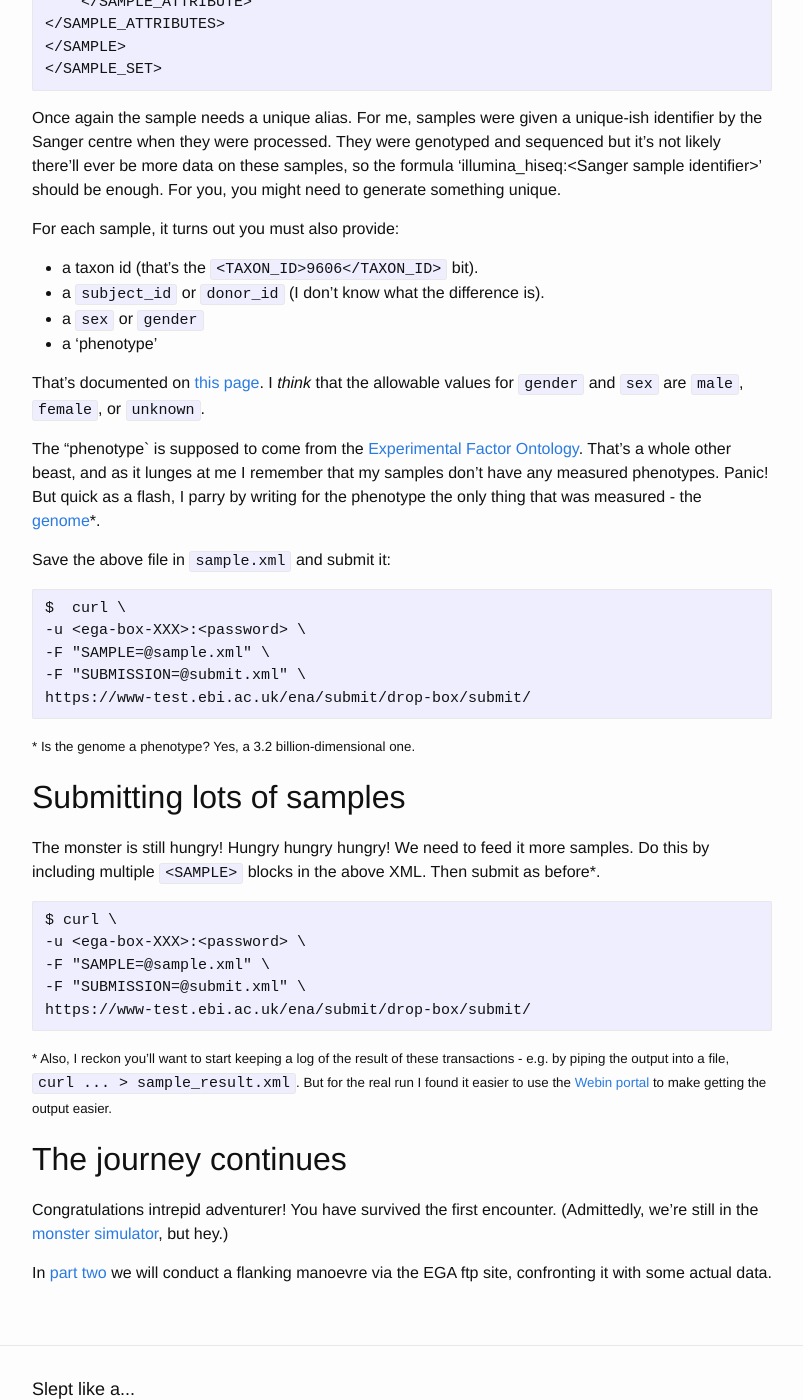
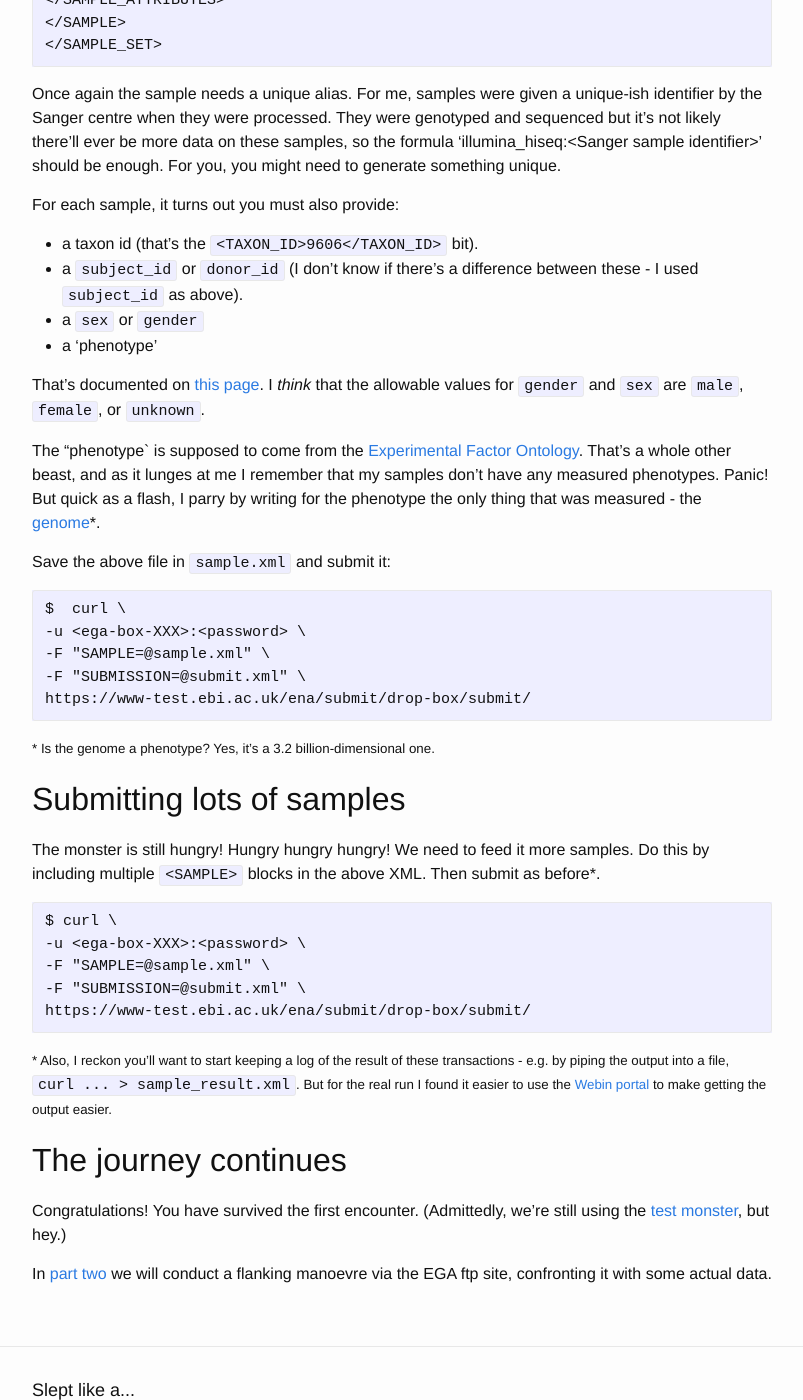
Before and after one commit to gavinband/gavinband.github.io, a Jekyll site: the page built from _posts/2019-05-01-Me_versus_the_European_Genome_Phenome_Archive.md, in a window 1280 px wide and 1400 px high, scrolled down 5211 px. Shown: the whole window, without its empty margins (238-1041 px from the left). Built offline with Jekyll 4.4.1, drawn with Linux system fonts in a browser that asks for light colours; some of the changed text lies outside the part shown.

Commit message:
Minor tweaks

````diff
--- a/_posts/2019-05-01-Me_versus_the_European_Genome_Phenome_Archive.md
+++ b/_posts/2019-05-01-Me_versus_the_European_Genome_Phenome_Archive.md
@@ -99,8 +99,7 @@ that your data release will occupy.  And then never change it.
 
 Why?  There are two reasons.
 
-1. It'll stop you faffing about with renaming files, which is what I do whenever I change my mind
-about how something looks.
+1. It'll stop you faffing about with renaming files later.
 
 2. The EGA submission system *does not recognise changes to its FTP inboxes
 straight away*. It appears to take overnight to do it - no doubt it's a CRON job or some other such thing
@@ -206,7 +205,7 @@ https://www-test.ebi.ac.uk/ena/submit/drop-box/submit/
 
 If this works, you'll get a reply containing `<INFO>Submission has been committed.</INFO>`.
 
-**Note**: Make a note of the EGA ID that you received.  This might be important later.  (But we're only testing right now.)
+**Note**: In a real run you would make a note of the EGA ID that you received, as it's important later. But we're only testing right now.
 
 You can of course add more attributes to the study - I think they are arbitrary tag/value pairs -
 but it's not clear what they end up being used for. In my study, I added a couple of citations
@@ -260,7 +259,7 @@ identifier&gt;' should be enough. For you, you might need to generate something
 For each sample, it turns out you must also provide:
 
 -  a taxon id (that's the `<TAXON_ID>9606</TAXON_ID>` bit).
-- a `subject_id` or `donor_id` (I don't know what the difference is).
+- a `subject_id` or `donor_id` (I don't know if there's a difference between these - I used `subject_id` as above).
 - a `sex` or `gender`
 - a 'phenotype'
 
@@ -283,7 +282,7 @@ $  curl \
 https://www-test.ebi.ac.uk/ena/submit/drop-box/submit/
 ```
 
-<small>* Is the genome a phenotype?  Yes, a 3.2 billion-dimensional one.</small>
+<small>* Is the genome a phenotype?  Yes, it's a 3.2 billion-dimensional one.</small>
 
 ## Submitting lots of samples
 
@@ -297,8 +296,7 @@ $ curl \
 https://www-test.ebi.ac.uk/ena/submit/drop-box/submit/
 ```
 
-<small>* Also, I reckon
-you'll want to start keeping a log of the
+<small>* Also, I reckon you'll want to start keeping a log of the
 result of these transactions - e.g. by piping the output into a file,
 `curl ... > sample_result.xml`.  But for the real run I found it easier to use
 the [Webin portal](https://www.ebi.ac.uk/ena/submit/webin/) to make getting the output easier.</small>
@@ -306,8 +304,8 @@ the [Webin portal](https://www.ebi.ac.uk/ena/submit/webin/) to make getting the
 
 ## The journey continues
 
-Congratulations intrepid adventurer! You have survived the first encounter. (Admittedly, we're
-still in the [monster simulator](https://www-test.ebi.ac.uk/ena/submit/drop-box/swagger-ui.html),
+Congratulations! You have survived the first encounter. (Admittedly, we're
+still using the [test monster](https://www-test.ebi.ac.uk/ena/submit/drop-box/swagger-ui.html),
 but hey.)
 
 In [part two]({{ site.baseurl }}{% post_url
````
Also changed, not shown: other parts of _posts/2019-05-01-Me_versus_the_European_Genome_Phenome_Archive.md (+2 -2 lines), _posts/2019-05-02-Me_versus_the_European_Genome_Phenome_Archive_part_two.md (+1 -1 lines), _posts/2019-05-12-Me_versus_the_European_Genome_Phenome_Archive_part_three.md (+0 -2 lines).
